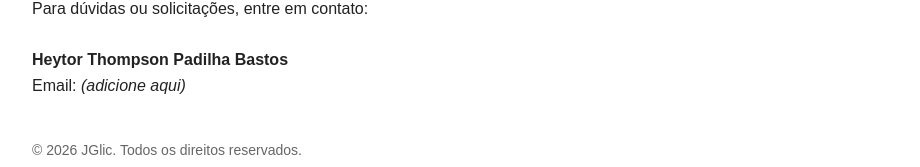
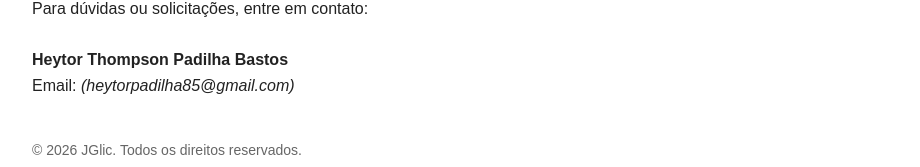
Before and after one commit to heytorpadilha/jglic-politica-privacidade, a plain HTML site: page index.html in a window 1280 px wide. Shown: the part 1485-1652 px from the top of the page, without its empty margins (158-1078 px from the left). Drawn offline with Linux system fonts and the light colour scheme.

Commit message:
Update index.html

```diff
--- a/index.html
+++ b/index.html
@@ -107,7 +107,7 @@
     <p>
         Para dúvidas ou solicitações, entre em contato:<br><br>
         <strong>Heytor Thompson Padilha Bastos</strong><br>
-        Email: <em>(adicione aqui)</em>
+        Email: <em>(heytorpadilha85@gmail.com)</em>
     </p>
 
     <footer>
```
